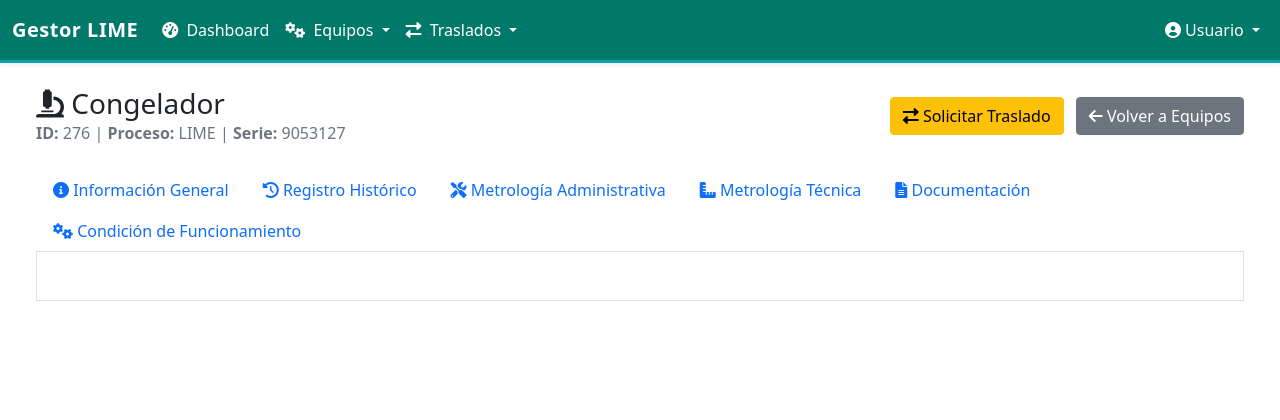
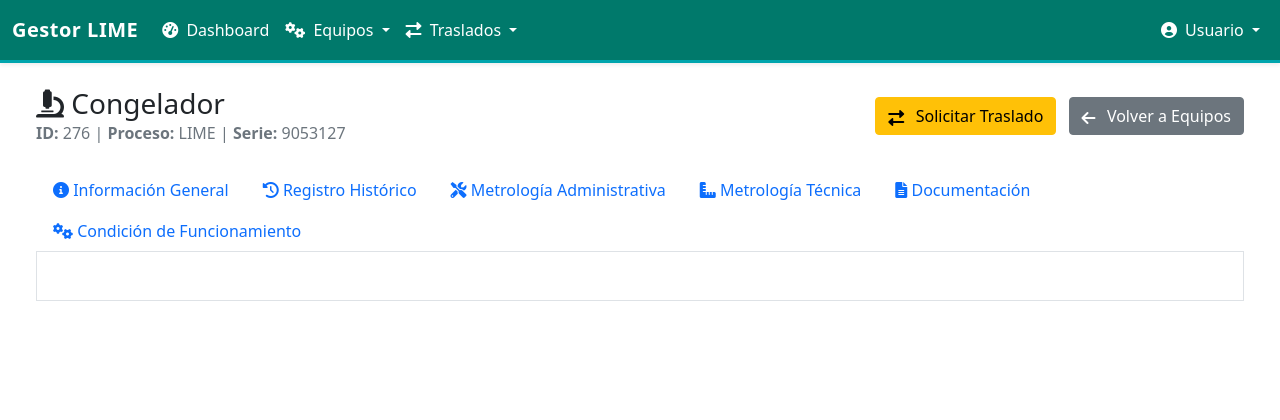
Before and after one commit to isabellavasquezg/ProyectoFinal_MGV, a Django app: template backend/templates/equipo_detalle.html in a window 1280 px wide. Shown: the top 420 px of the page. Run offline with Django 4.2, Linux system fonts and the light colour scheme; the template is opened without the code that fills it: values that come from a table or form of the project are taken from there, others are empty; data comes from the database, SQL or seed files in the repository; tables that the repository leaves empty hold one stand-in row (values such as "Sample post").

Commit message:
Mejoramiento Frontend

```diff
--- a/backend/templates/base.html
+++ b/backend/templates/base.html
@@ -7,6 +7,8 @@
     <meta name="viewport" content="width=device-width, initial-scale=1, shrink-to-fit=no">
     <meta name="csrf-token" content="{{ csrf_token }}">
     <title>{% block title %}Gestor de Inventario - LIME{% endblock %}</title>
+    <link rel="icon" type="image/png" href="{% static 'img/logos/lime.png' %}" />
+    <link rel="apple-touch-icon" sizes="180x180" href="{% static 'img/logos/lime.png' %}">
 
     {% load static %}
 
@@ -145,6 +147,21 @@
             margin-top: 6px;
         }
 
+        /* Asegurar que los botones muestren siempre icono + texto */
+        .btn {
+            white-space: nowrap;
+            overflow: visible;
+        }
+        .btn i {
+            display: inline-block;
+            vertical-align: middle;
+            margin-right: 0.45rem;
+        }
+        /* Algunos botones usan clases pequeñas; garantizar espacio mínimo */
+        .btn, .btn > span {
+            min-width: 60px;
+        }
+
         /* ------------------- ANIMACIONES ------------------- */
         @keyframes fadeIn {
             from { opacity: 0; transform: translateY(-10px); }
@@ -232,9 +249,9 @@
                     <div class="navbar-nav ms-auto">
                         <div class="nav-item dropdown">
                             <a class="nav-link dropdown-toggle" href="#" role="button" data-bs-toggle="dropdown" aria-expanded="false">
-                                <i class="fas fa-user-circle"></i>
+                                <i class="fas fa-user-circle me-1"></i>
                                 {% if user.username %}
-                                    <span class="d-none d-lg-inline">{{ user.username }}</span>
+                                    <span>{{ user.username }}</span>
                                     {% if user.rol %}
                                         <span class="badge bg-light text-dark ms-1">{{ user.rol|title }}</span>
                                     {% endif %}
--- a/backend/templates/equipo_detalle.html
+++ b/backend/templates/equipo_detalle.html
@@ -135,7 +135,7 @@
             <h5><i class="fas fa-info-circle"></i> Información General</h5>
             <div class="dropdown">
                 <button class="btn btn-outline-primary btn-sm" type="button" data-bs-toggle="dropdown">
-                    <i class="fas fa-ellipsis-v"></i>
+                    <i class="fas fa-ellipsis-v me-1"></i>Acciones
                 </button>
                 <ul class="dropdown-menu">
                     <li>
@@ -175,7 +175,7 @@
             <h5><i class="fas fa-history"></i> Registro Histórico</h5>
             <div class="dropdown">
                 <button class="btn btn-outline-primary btn-sm" type="button" data-bs-toggle="dropdown">
-                    <i class="fas fa-ellipsis-v"></i>
+                    <i class="fas fa-ellipsis-v me-1"></i>Acciones
                 </button>
                 <ul class="dropdown-menu">
                     <li>
@@ -214,7 +214,7 @@
             <h5><i class="fas fa-tools"></i> Metrología Administrativa</h5>
             <div class="dropdown">
                 <button class="btn btn-outline-primary btn-sm" type="button" data-bs-toggle="dropdown">
-                    <i class="fas fa-ellipsis-v"></i>
+                    <i class="fas fa-ellipsis-v me-1"></i>Acciones
                 </button>
                 <ul class="dropdown-menu">
                     <li>
@@ -246,7 +246,7 @@
             <h5><i class="fas fa-ruler-combined"></i> Metrología Técnica</h5>
             <div class="dropdown">
                 <button class="btn btn-outline-primary btn-sm" type="button" data-bs-toggle="dropdown">
-                    <i class="fas fa-ellipsis-v"></i>
+                    <i class="fas fa-ellipsis-v me-1"></i>Acciones
                 </button>
                 <ul class="dropdown-menu">
                     <li>
@@ -279,7 +279,7 @@
             <h5><i class="fas fa-file-alt"></i> Documentación</h5>
             <div class="dropdown">
                 <button class="btn btn-outline-primary btn-sm" type="button" data-bs-toggle="dropdown">
-                    <i class="fas fa-ellipsis-v"></i>
+                    <i class="fas fa-ellipsis-v me-1"></i>Acciones
                 </button>
                 <ul class="dropdown-menu">
                     <li>
--- a/backend/templates/equipos.html
+++ b/backend/templates/equipos.html
@@ -236,7 +236,7 @@
                         <td>
                             <div class="dropdown">
                                 <button class="btn btn-sm btn-outline-secondary-lime" type="button" data-bs-toggle="dropdown">
-                                    <i class="fas fa-ellipsis-v"></i>
+                                    <i class="fas fa-ellipsis-v me-1"></i>Acciones
                                 </button>
                                 <ul class="dropdown-menu">
                                     <li>
```
